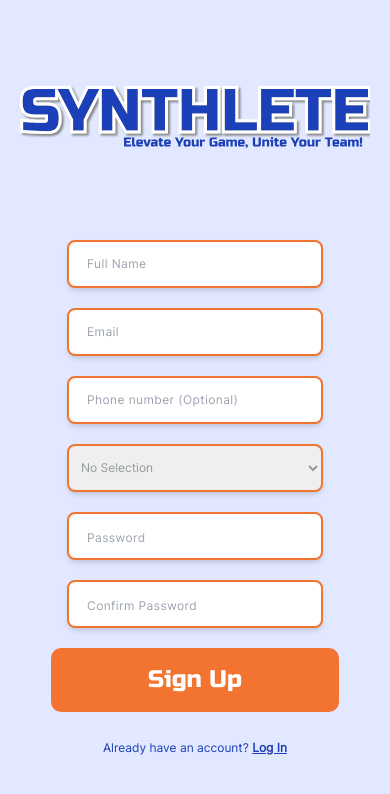
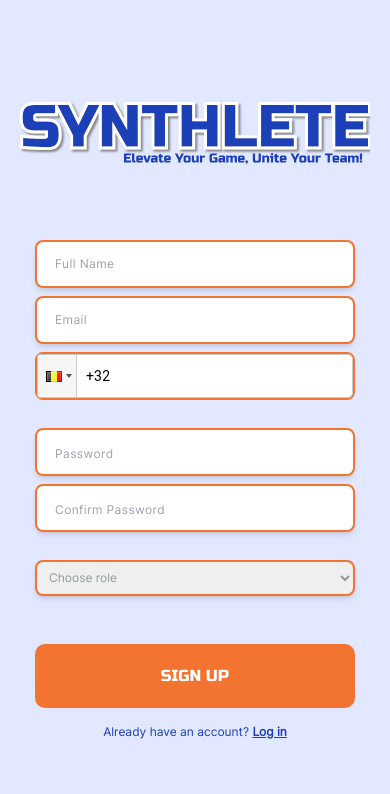
Before and after one commit to RasimMehdiyev/rdexp, a React (Create React App) app: page /register in a window 390 px wide. Shown: the top 794 px of the page. Built offline with nearby package versions, Linux system fonts and the light colour scheme; no server answers.

Commit message:
Text validation for phone number added on RegisterPage

```diff
--- a/package.json
+++ b/package.json
@@ -19,6 +19,8 @@
         "postcss": "^8.4.31",
         "react": "^18.2.0",
         "react-dom": "^18.2.0",
+        "react-phone-input-2": "^2.15.1",
+        "react-phone-number-input": "^3.3.7",
         "react-scripts": "5.0.1",
         "web-vitals": "^2.1.4"
     },
--- a/src/index.css
+++ b/src/index.css
@@ -171,3 +171,14 @@ input[type="radio"]:checked::before {
 .inner-shadow {
     box-shadow: inset 0 2px 4px 0 rgba(0, 0, 0, 0.06);
 }
+
+input:focus{
+    outline: none;
+}
+.phone-input {
+    outline: none;
+  }
+
+.phone-input:focus {
+    outline: none;
+  }
--- a/src/pages/RegisterPage.js
+++ b/src/pages/RegisterPage.js
@@ -3,13 +3,15 @@ import SynthleteLogo from '../components/SynthleteLogo';
 import { Link, useNavigate } from 'react-router-dom';
 import { supabase } from "../lib/helper/supabaseClient";
 import axios from 'axios';
+import PhoneInput from "react-phone-input-2";
+import "react-phone-input-2/lib/style.css";
 
 function RegisterPage() {
     const [userID, setUserID] = useState('');
     const [userData, setUserData] = useState({})
     const [fullName, setFullName] = useState('');
     const [email, setEmail] = useState('');
-    const [phoneNumber, setPhoneNumber] = useState('');
+    const [phoneNumber, setPhoneNumber] = React.useState('+32');
     const [role, setRole] = useState('');
     const [password, setPassword] = useState('');
     const [confirmPassword, setConfirmPassword] = useState('');
@@ -37,30 +39,39 @@ function RegisterPage() {
         }
 
 
-     };
+     };""
     // if one of the necessary fields is empty, disable the submit button
     const isDisabled = !fullName || !email || !role || !password || !confirmPassword || password !== confirmPassword;
     const isPasswordMatch = password === confirmPassword;
     return (
-        <div className='min-h-screen  bg-sn-bg-light-blue flex flex-col gap-12 justify-center items-center'>
+        <div className='min-h-screen pt-10 pb-10 bg-sn-bg-light-blue flex flex-col gap-8 justify-center items-center'>
             <SynthleteLogo />
-            <form className='text-center gap-5 items-center flex flex-col justify-center' onSubmit={handleSubmit}>
-                    <input className='shadow-md text-[12px] pl-2 font-interReg w-64 h-12 rounded-lg border-2 border-sn-main-orange' placeholder='Full Name' type="text" value={fullName} onChange={(event) => setFullName(event.target.value)} />
-                    <input className='shadow-md text-[12px] pl-2 font-interReg w-64 h-12 rounded-lg border-2 border-sn-main-orange' placeholder='Email' type="email" value={email} onChange={(event) => setEmail(event.target.value)} />
-                    <input className='shadow-md text-[12px] pl-2 font-interReg w-64 h-12 rounded-lg border-2 border-sn-main-orange' placeholder='Phone number (Optional)' type="tel" value={phoneNumber} onChange={(event) => setPhoneNumber(event.target.value)} />
-                    <select className='shadow-md pl-2 font-interReg text-lf-dark-gray text-[12px] w-64 h-12 rounded-lg border-2 border-sn-main-orange' value={role} onChange={(event) => setRole(event.target.value)}>
-                        <option className='font-interReg' value="0">No Selection</option>
+            <form className='text-center gap-2 w-80 items-center flex flex-col justify-center' onSubmit={handleSubmit}>
+                    <input className='shadow-md text-[12px] pl-2 font-interReg w-full h-12 rounded-lg border-2 border-sn-main-orange' placeholder='Full Name' type="text" value={fullName} onChange={(event) => setFullName(event.target.value)} />
+                    <input className='shadow-md text-[12px] pl-2 font-interReg w-full h-12 rounded-lg border-2 border-sn-main-orange' placeholder='Email' type="email" value={email} onChange={(event) => setEmail(event.target.value)} />
+                    <PhoneInput
+                    style={{ height: '3rem'}}
+                    inputStyle={{ height: '100%', width:'100%' }}
+                    className='phone-input border-2 rounded-lg border-sn-main-orange'
+                    placeholder='Enter phone number'
+                    value={phoneNumber}
+                    onChange={(newPhoneNumber) => setPhoneNumber(newPhoneNumber)}
+                    />
+
+                    <input className='shadow-md pl-2 font-interReg w-full h-12 mt-5 rounded-lg border-2 border-sn-main-orange' placeholder='Password' type="password" value={password} onChange={(event) => setPassword(event.target.value)} />
+                    <input className='shadow-md pl-2 font-interReg w-full h-12 rounded-lg border-2 border-sn-main-orange' placeholder='Confirm Password' type="password" value={confirmPassword} onChange={(event) => setConfirmPassword(event.target.value)} />
+                    {isPasswordMatch ? null :
+                        <p className='text-[10px] font-interReg leading-none text-[#ff0000d3] font-bold'>Passwords do not match!</p>
+                    }
+
+                    <select className='shadow-md pl-2 font-interReg text-lf-dark-gray text-[12px] w-full h-9 mt-5 rounded-lg border-2 border-sn-main-orange' value={role} onChange={(event) => setRole(event.target.value)}>
+                        <option className='font-interReg' value="0">Choose role</option>
                         <option className='font-interReg' value='1'>Coach</option>
                         <option className='font-interReg' value="2">Player</option>
                         <option className='font-interReg' value="3">Volunteer</option>
                     </select>
-                    <input className='shadow-md pl-2 font-interReg w-64 h-12 rounded-lg border-2 border-sn-main-orange' placeholder='Password' type="password" value={password} onChange={(event) => setPassword(event.target.value)} />
-                    <input className='shadow-md pl-2 font-interReg w-64 h-12 rounded-lg border-2 border-sn-main-orange' placeholder='Confirm Password' type="password" value={confirmPassword} onChange={(event) => setConfirmPassword(event.target.value)} />
-                    {isPasswordMatch ? null :
-                        <p className='text-[10px] font-interReg leading-none text-[#ff0000d3] font-bold'>Passwords do not match!</p>
-                    }
-                <button className={`${(isDisabled) ? 'cursor-not-allowed' : 'cursor-pointer'} text-2xl text-white w-72 h-16 bg-sn-main-orange font-russoOne rounded-10px`}  type="submit">Sign Up</button>
-                <p className='py-2 text-xs text-sn-main-blue font-interReg'>Already have an account? <Link className='font-interReg font-bold text-sn-main-blue underline hover:text-[gray]' to="/login">Log In</Link></p>
+                <button className={`${(isDisabled) ? 'cursor-not-allowed' : 'cursor-pointer'} text-white w-full h-16 mt-10 bg-sn-main-orange font-russoOne rounded-10px`}  type="submit">SIGN UP</button>
+                <p className='py-2 text-xs text-sn-main-blue font-interReg'>Already have an account? <Link className='font-interReg font-bold text-sn-main-blue underline hover:text-[gray]' to="/login">Log in</Link></p>
             </form>
         </div>
     );
```
Also changed, not shown: 1 other file (tests, documents, lock files or other folders).
